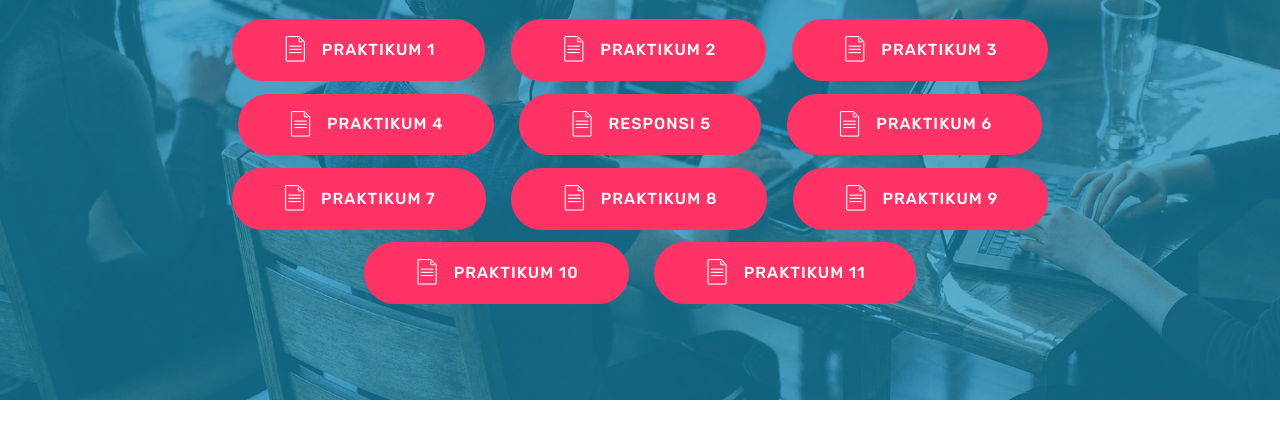
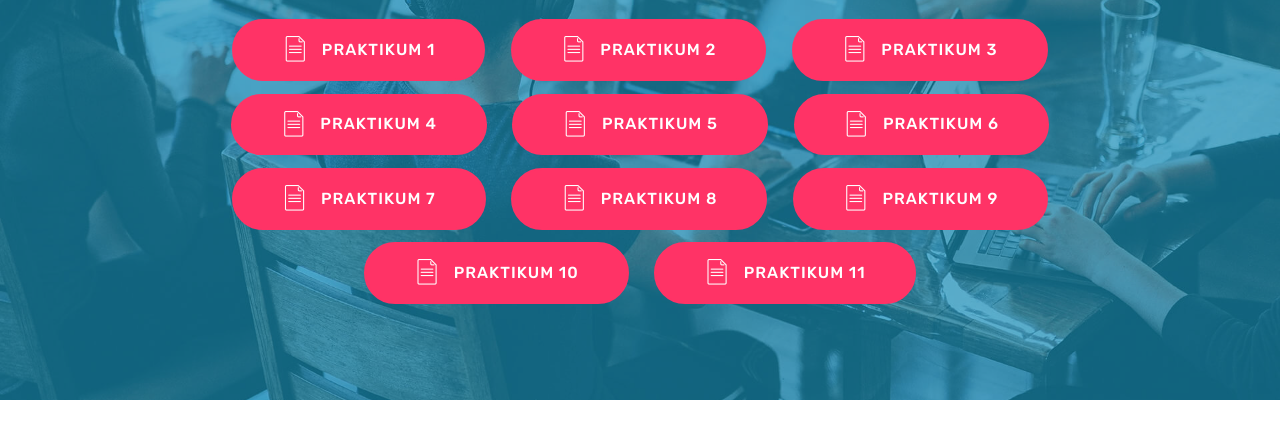
Before and after one commit to Ariandy007/1800016101-Multimedia-Online-A, a plain HTML site: page index.html in a window 1280 px wide. Shown: the part 378-800 px from the top of the page. Drawn offline with Linux system fonts and the light colour scheme; files whose address does not match are found by name.

Commit message:
Update index.html

```diff
--- a/index.html
+++ b/index.html
@@ -72,7 +72,7 @@
                         <span class="mbr-iconfont mbri-file"></span>PRAKTIKUM 2</a> <a class="btn btn-md btn-secondary display-4" href="page3.html">
                         <span class="mbr-iconfont mbri-file"></span>PRAKTIKUM 3</a> <a class="btn btn-md btn-secondary display-4" href="page4.html">
                         <span class="mbr-iconfont mbri-file"></span>PRAKTIKUM 4</a> <a class="btn btn-md btn-secondary display-4" href="page5.html">
-                        <span class="mbr-iconfont mbri-file"></span>RESPONSI 5</a> <a class="btn btn-md btn-secondary display-4" href="page6.html">
+                        <span class="mbr-iconfont mbri-file"></span>PRAKTIKUM 5</a> <a class="btn btn-md btn-secondary display-4" href="page6.html">
                         <span class="mbr-iconfont mbri-file"></span>PRAKTIKUM 6</a> <a class="btn btn-md btn-secondary display-4" href="page7.html">
                         <span class="mbr-iconfont mbri-file"></span>PRAKTIKUM 7</a> <a class="btn btn-md btn-secondary display-4" href="page8.html">
                         <span class="mbr-iconfont mbri-file"></span>PRAKTIKUM 8</a> <a class="btn btn-md btn-secondary display-4" href="page9.html">
```
